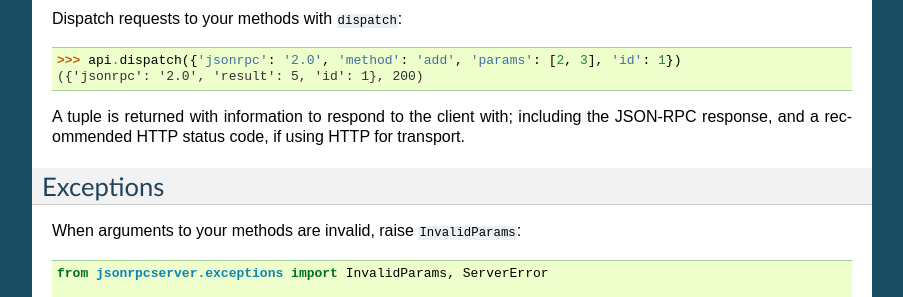
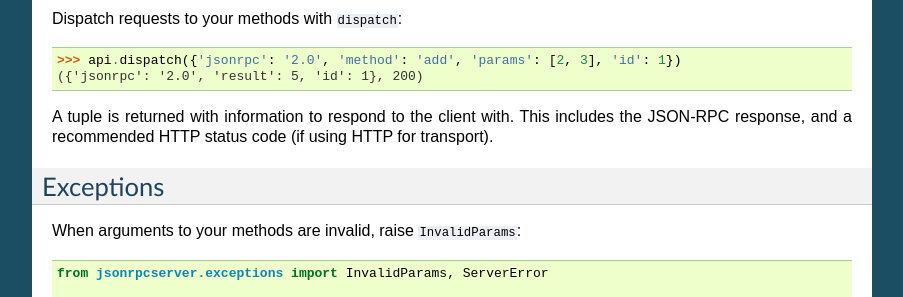
Before and after one commit to explodinglabs/jsonrpcserver, a Sphinx documentation site: the page built from doc/index.rst, in a window 1280 px wide and 900 px high, scrolled down 626 px. Shown: the part 152-449 px from the top of the window, without its empty margins (198-1101 px from the left). Built offline with Sphinx 7.4.7, drawn with Linux system fonts in a browser that asks for light colours.

Commit message:
Updated docs.

```diff
--- a/README.rst
+++ b/README.rst
@@ -21,9 +21,9 @@ Then dispatch requests to them with ``dispatch``:
     >>> api.dispatch({'jsonrpc': '2.0', 'method': 'add', 'params': [2, 3], 'id': 1})
     ({'jsonrpc': '2.0', 'result': 5, 'id': 1}, 200)
 
-A tuple is returned with information to respond to the client with; including
-the JSON-RPC response, and a recommended HTTP status code, if using HTTP for
-transport.
+A tuple is returned with information to respond to the client with. This
+includes the JSON-RPC response, and a recommended HTTP status code (if using
+HTTP for transport).
 
 Installation
 ------------
--- a/doc/index.rst
+++ b/doc/index.rst
@@ -48,9 +48,9 @@ Dispatch requests to your methods with ``dispatch``::
     >>> api.dispatch({'jsonrpc': '2.0', 'method': 'add', 'params': [2, 3], 'id': 1})
     ({'jsonrpc': '2.0', 'result': 5, 'id': 1}, 200)
 
-A tuple is returned with information to respond to the client with; including
-the JSON-RPC response, and a recommended HTTP status code, if using HTTP for
-transport.
+A tuple is returned with information to respond to the client with. This
+includes the JSON-RPC response, and a recommended HTTP status code (if using
+HTTP for transport).
 
 Exceptions
 ----------
```
